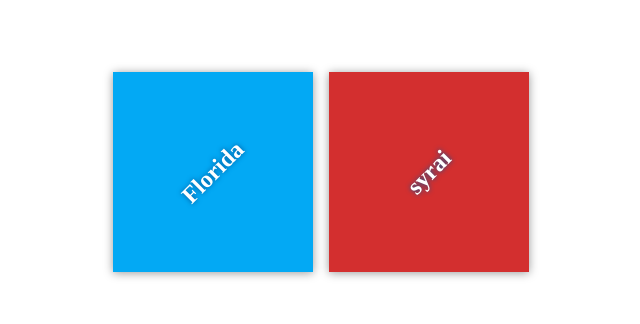
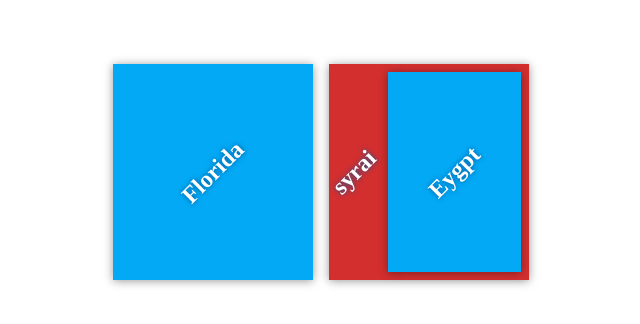
Before and after one commit to muhammad-youssf/my-travel-plans, a plain HTML site: page index.html in a window 1280 px wide. Shown: the part 228-552 px from the top of the page, without its empty margins (319-959 px from the left). Drawn offline with Linux system fonts and the light colour scheme.

Commit message:
Adding Eygpt to destination

```diff
--- a/index.html
+++ b/index.html
@@ -18,6 +18,8 @@
 
 <div class="destination" id="syrai">
 <h2>syrai</h2>
+    <div class="destination" id="Eygpt">
+<h2>Eygpt</h2>
             </div>
         </div>
     </div>
```
